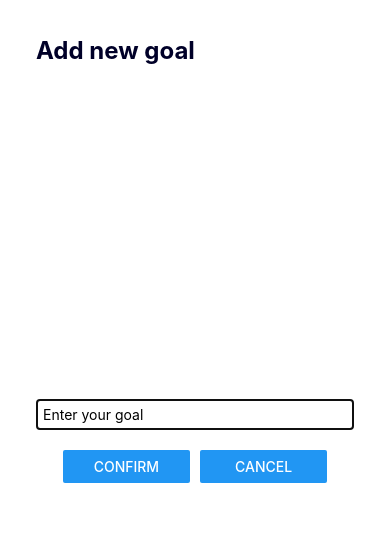
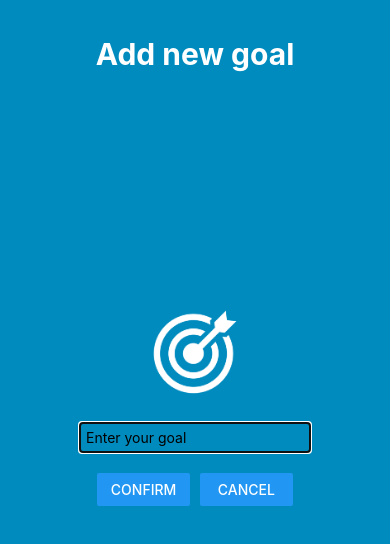
Before and after one commit to pvudevil/react-native-course, a React Native app: screen / in a window 390 px wide. Both pictures are taken after a click on the button "ADD NEW GOAL". Shown: the top 544 px of the page. Built offline with nearby package versions, Linux system fonts and the light colour scheme.

Commit message:
add image for add goal modal, change background app in app.json, add status bar from expo

```diff
--- a/App.js
+++ b/App.js
@@ -10,6 +10,7 @@
 import { useState } from 'react';
 import GoalItem from './components/GoalItem';
 import { AddGoalModal } from './components/AddGoalModal';
+import { StatusBar } from 'expo-status-bar';
 
 export default function App() {
   const [goalList, setGoalList] = useState([]);
@@ -40,15 +41,29 @@
   };
 
   return (
+    <>
+      <StatusBar style="auto" />
       <View style={styles.appContainer}>
-      <Button title="Add New Goal" color="#00ADEF" onPress={openModalHandler} />
+        <Button
+          title="Add New Goal"
+          color="#00ADEF"
+          onPress={openModalHandler}
+        />
         <AddGoalModal
           isVisible={isVisibleModal}
           onNewGoal={newGoalHandler}
           onCancel={closeModalHandler}
         />
         <View style={styles.goalListContainer}>
-        <Text style={styles.h1}>List of goals</Text>
+          <Text
+            style={{
+              ...styles.h1,
+              textTransform: 'uppercase',
+              textAlign: 'center',
+            }}
+          >
+            List of goals
+          </Text>
           <View>
             <FlatList
               data={goalList}
@@ -68,6 +83,7 @@
           </View>
         </View>
       </View>
+    </>
   );
 }
 
@@ -75,27 +91,28 @@
   appContainer: {
     flex: 1,
 
-    backgroundColor: 'white',
-
     padding: 80,
     paddingHorizontal: 16,
   },
 
   h1: {
-    fontSize: 24,
+    fontSize: 30,
     fontWeight: 'bold',
-    color: '#000028',
+    color: 'white',
     marginBottom: 8,
   },
 
   h2: {
     fontSize: 22,
     fontWeight: 'bold',
+
     color: '#000028',
   },
 
   goalListContainer: {
     flex: 6,
+
+    marginTop: 40,
     paddingVertical: 10,
   },
 });
--- a/app.json
+++ b/app.json
@@ -5,6 +5,7 @@
     "version": "1.0.0",
     "orientation": "portrait",
     "icon": "./assets/icon.png",
+    "backgroundColor": "#008BBF",
     "userInterfaceStyle": "light",
     "newArchEnabled": true,
     "splash": {
--- a/components/AddGoalModal.jsx
+++ b/components/AddGoalModal.jsx
@@ -6,6 +6,7 @@
   View,
   Modal,
   Dimensions,
+  Image,
 } from 'react-native';
 
 import { useState } from 'react';
@@ -30,7 +31,7 @@
     <Modal visible={isVisible} animationType="slide">
       <View style={styles.modalContainer}>
         <Text style={styles.h1}>Add new goal</Text>
-
+        <Image style={styles.image} source={require('../assets/goal.png')} />
         <View style={styles.inputContainer}>
           <TextInput
             style={styles.textInput}
@@ -55,22 +56,35 @@
 
 const screenWidth = Dimensions.get('window').width;
 const styles = StyleSheet.create({
-  h1: {
-    fontSize: 24,
-    fontWeight: 'bold',
-    color: '#000028',
-    marginBottom: 8,
-  },
+  modalContainer: {
+    backgroundColor: '#008BBF',
+    width: screenWidth,
 
-  modalContainer: {
-    width: screenWidth,
     flex: 1,
+    alignItems: 'center',
+
     padding: 36,
   },
 
+  h1: {
+    fontSize: 30,
+    fontWeight: 'bold',
+
+    color: 'white',
+    marginBottom: 8,
+
+    flex: 1,
+  },
+
+  image: {
+    width: 100,
+    height: 100,
+    marginBottom: 20,
+  },
+
   inputContainer: {
-    flex: 1,
-    justifyContent: 'center',
+    flex: 1.5,
+    justifyContent: 'flex-start',
     gap: 20,
   },
 
```
Also changed, not shown: assets/goal.png (added). Lines whose indentation alone changed are shown as unchanged.
